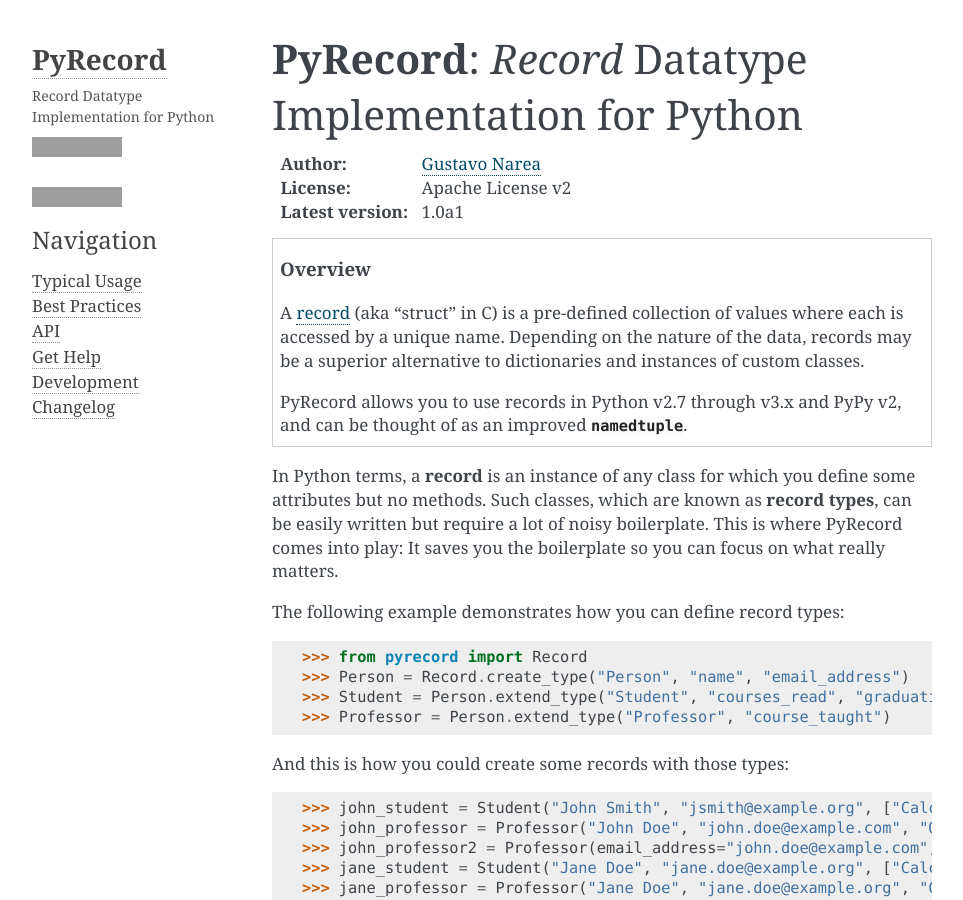
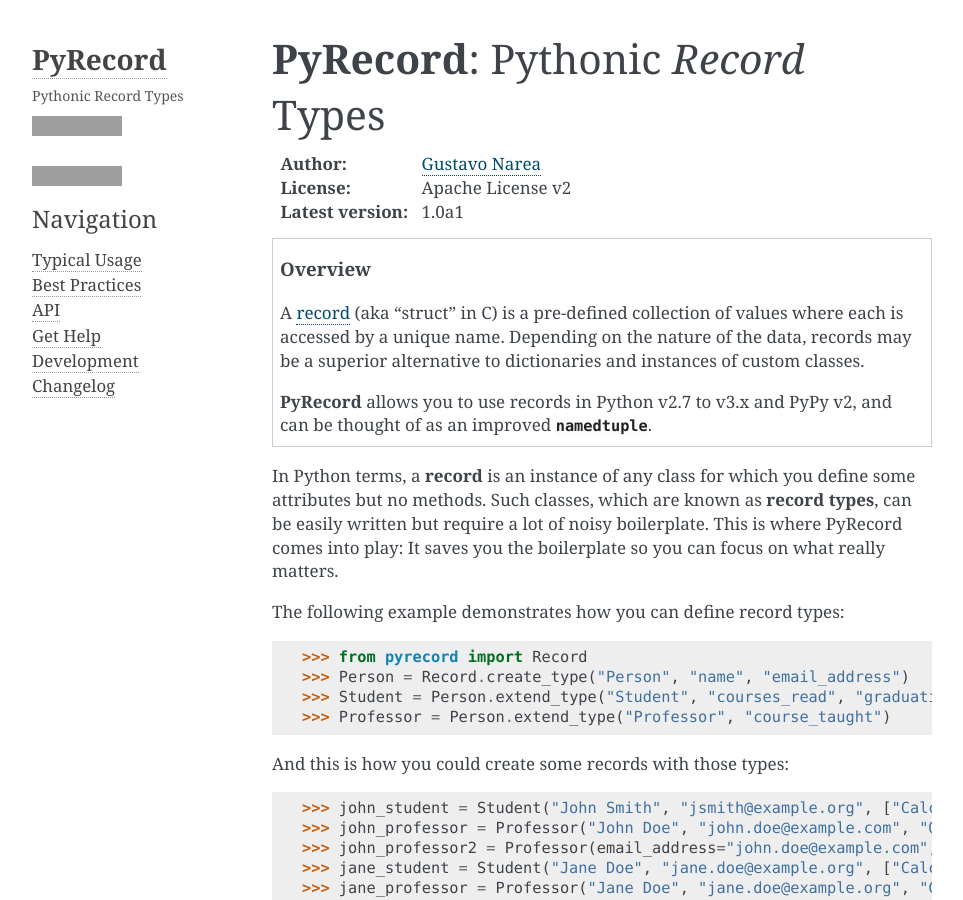
Before and after one commit to gnarea/pyrecord, a Sphinx documentation site: the page built from docs/source/index.rst, in a window 1280 px wide and 900 px high, cut to the strip 0-900 px from the top of the window. Shown: the whole strip, without its empty margins (148-1111 px from the left). Built offline with Sphinx 7.4.7, drawn with Linux system fonts in a browser that asks for light colours; grey boxes are pictures that could not be loaded.

Commit message:
Updated project description

```diff
--- a/docs/source/conf.py
+++ b/docs/source/conf.py
@@ -111,7 +111,7 @@
 # further.  For a list of options available for each theme, see the
 # documentation.
 html_theme_options = {
-    'description': "Record Datatype Implementation for Python",
+    'description': "Pythonic Record Types",
     'github_user': "gnarea",
     'github_repo': "pyrecord",
     'travis_button': True,
--- a/docs/source/index.rst
+++ b/docs/source/index.rst
@@ -1,6 +1,6 @@
-=========================================================
-**PyRecord**: *Record* Datatype Implementation for Python
-=========================================================
+=====================================
+**PyRecord**: Pythonic *Record* Types
+=====================================
 
 :Author: `Gustavo Narea <http://gustavonarea.net/>`_
 :License: Apache License v2
@@ -13,8 +13,9 @@
     by a unique name. Depending on the nature of the data, records may be a
     superior alternative to dictionaries and instances of custom classes.
 
-    PyRecord allows you to use records in Python v2.7 through v3.x and PyPy v2,
-    and can be thought of as an improved :class:`~collections.namedtuple`.
+    **PyRecord** allows you to use records in Python v2.7 to v3.x and
+    PyPy v2, and can be thought of as an improved
+    :class:`~collections.namedtuple`.
 
 In Python terms, a **record** is an instance of any class for which you define
 some attributes but no methods. Such classes, which are known as **record
--- a/setup.py
+++ b/setup.py
@@ -22,6 +22,7 @@
 
 setup(
     name="pyrecord",
+    description="Pythonic Record Types",
     version=VERSION,
     packages=find_packages(),
     url="https://pypi.python.org/pypi/pyrecord",
```
Also changed, not shown: README.md (+2 -2 lines).
